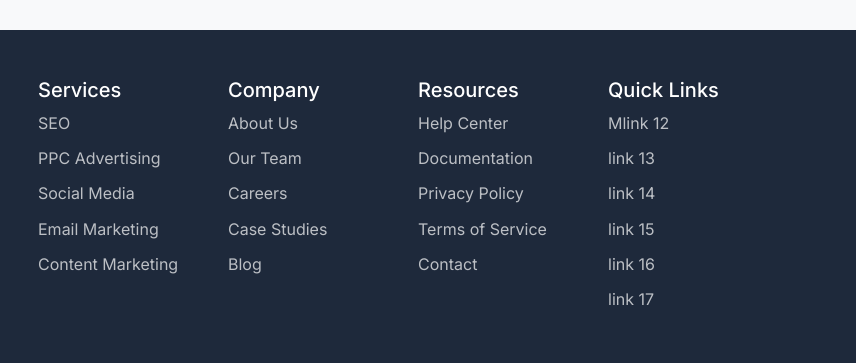
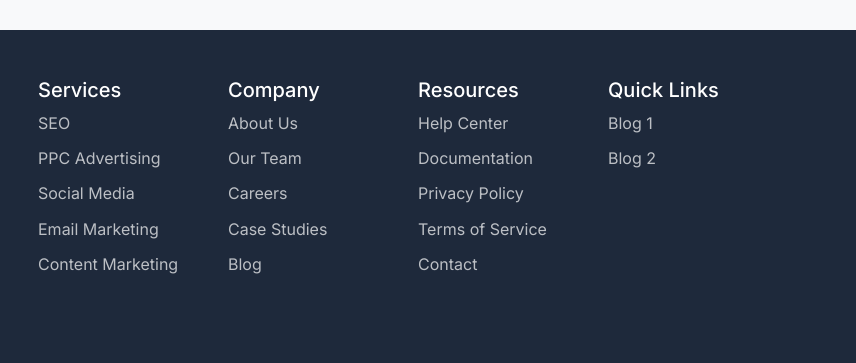
Before and after one commit to muxdaslam/muxdaslam.github.com, a plain HTML site: page index.html in a window 1280 px wide. Shown: the part 4731-5094 px from the top of the page, 424-1280 px from the left. Drawn offline with nearby package versions, Linux system fonts and the light colour scheme.

Commit message:
Update index.html

```diff
--- a/index.html
+++ b/index.html
@@ -722,12 +722,9 @@
                 <div class="col-lg-2 col-md-6 mb-4">
                     <h5>Quick Links</h5>
                     <ul class="footer-links">
-                        <li><a href="https://www.promoteproject.com/startup/190927/mak-services" target="_blank">Mlink 12</a></li>
-                        <li><a href="https://www.walkscore.com/people/288255896508/mak" target="_blank">link 13</a></li>
-                        <li><a href="https://www.temptalia.com/members/makk/profile/" target="_blank">link 14</a></li>
-                        <li><a href="https://speakerdeck.com/muxdaslam" target="_blank">link 15</a></li>
-                        <li><a href="https://giphy.com/channel/MAK025" target="_blank">link 16</a></li>
-                        <li><a href="https://heylink.me/098aslamofficial123/" target="_blank">link 17</a></li>
+
+                        <li><a href="https://muxdaslam.blogspot.com/" target="_blank">Blog 1</a></li>
+                        <li><a href="https://digitalxprtz.blogspot.com/" target="_blank">Blog 2</a></li>
                     </ul>
                 </div>
             </div>
```
